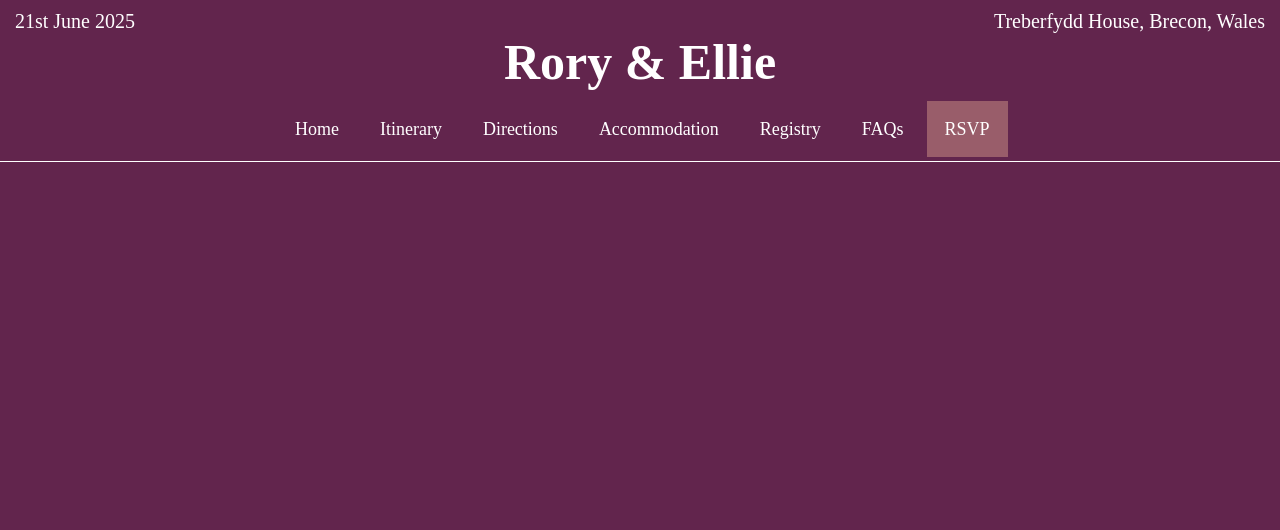
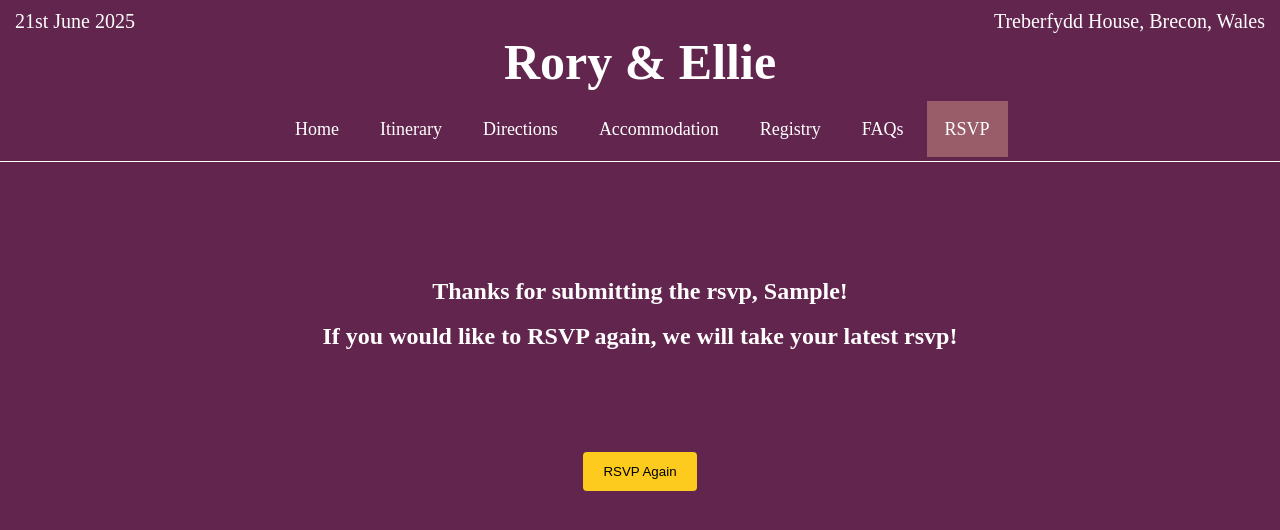
Before and after one commit to rjh-mopjones/wdst_fe, a React (Create React App) app in the folder wedsite/: page /rsvp in a window 1280 px wide. Both pictures are taken after typing "Sample" into the empty fields and a click on the button "Submit". Shown: the top 530 px of the page. Built offline with nearby package versions, Linux system fonts and the light colour scheme.

Commit message:
add ability to submit RSVP again

```diff
--- a/wedsite/src/App.js
+++ b/wedsite/src/App.js
@@ -17,20 +17,24 @@ export const NotSubmittedContext = React.createContext({
     notSubmitted:true
 });
 
+export const UserNameContext = React.createContext({
+    userName:""
+});
 
 
 const App = () => {
     const [notSubmitted, setNotSubmitted] = useState(NotSubmittedContext);
+    const [userName, setUserName] = useState(UserNameContext);
     return (
       // TODO mobile compatibility
       // TODO get drawing from eva and put it on home page
-      // TODO itinerary page put pic there (tbc but arrival by 12:30)
-      // TODO drections: parking available onsite
       // TODO log to server log file
-      // TODO add flags for RSVP
+      // TODO FAQs
+      // TODO Accommodation
       <Router>
           <div className={"page"}>
               <NotSubmittedContext.Provider value={[notSubmitted, setNotSubmitted]}>
+              <UserNameContext.Provider value={[userName, setUserName]}>
                   <Navbar/>
                   <div className="content">
                       <Routes>
@@ -43,6 +47,7 @@ const App = () => {
                           <Route path="/rsvp" element={<RSVP/>} />
                       </Routes>
                   </div>
+              </UserNameContext.Provider>
               </NotSubmittedContext.Provider>
           </div>
       </Router>
--- a/wedsite/src/components/RSVPForm.js
+++ b/wedsite/src/components/RSVPForm.js
@@ -1,10 +1,11 @@
 import React, {useContext, useState} from 'react';
-import { NotSubmittedContext } from '../App';
+import {NotSubmittedContext, UserNameContext} from '../App';
 
 
 const FormExample = () => {
 
     const [notSubmitted, setNotSubmitted] = useContext(NotSubmittedContext);
+    const [userName, setUserName] = useContext(UserNameContext);
 
     const [formData, setFormData] = useState({
         fullName: '',
@@ -74,10 +75,10 @@ const FormExample = () => {
         event.preventDefault();
         // You can perform form validation or submit data here
         formData.additionalRSVP = additionalFormData;
-        console.log('Not Submitted Before: ', notSubmitted);
-        // console.log('Form submitted:', formData);
-        setNotSubmitted(!notSubmitted)
-        console.log('Not Submitted After: ', notSubmitted);
+        setNotSubmitted(false)
+
+        setUserName(formData.fullName.split(" ")[0])
+
         // fetch("http://homeDomain:8000/rsvp", {
         //     method: 'POST',
         //     mode: 'no-cors',
--- a/wedsite/src/pages/RSVP.js
+++ b/wedsite/src/pages/RSVP.js
@@ -1,10 +1,11 @@
 import React, {useContext, useEffect} from 'react';
 import RSVPForm from "../components/RSVPForm";
-import { NotSubmittedContext } from '../App';
+import {NotSubmittedContext, UserNameContext} from '../App';
 import {useNavigate} from "react-router-dom";
 
 const RSVP = () => {
     const [notSubmitted, setNotSubmitted] = useContext(NotSubmittedContext);
+    const [userName, setUserName] = useContext(UserNameContext);
     const routerNavigate = useNavigate();
 
     // TODO do a "thanks for submitting"
@@ -30,12 +31,29 @@ const RSVP = () => {
 
     }, []);
 
+
+    const handleSubmitAgain= () => {
+        setNotSubmitted(true)
+    }
+
     return (
         <div className={"rsvp-form-div"}>
             {notSubmitted && (
             <RSVPForm/>
                 )}
+            {!notSubmitted && (
+                <div className={"rsvp-submitted-message"}>
+                    <h2>Thanks for submitting the rsvp, {userName}!</h2>
+                    <br/>
+                    <h2>If you would like to RSVP again, we will take your latest rsvp!</h2>
 
+                    <div className={"rsvp-submit-again-div"}>
+                        <button type="button" onClick={handleSubmitAgain} className="rsvp-submit-again-button">RSVP Again</button>
+                    </div>
+                </div>
+
+
+            )}
         </div>
     );
 };
--- a/wedsite/src/styles/rsvp.css
+++ b/wedsite/src/styles/rsvp.css
@@ -30,6 +30,16 @@
 
 .rsvp-submit-div{
     padding-top:5%
+}
+
+.rsvp-submit-again-button {
+    background-color: #FDCB1E;
+    margin-top:10%;
+    color: black;
+    padding: 12px 20px 12px 20px;
+    border: none;
+    border-radius: 4px;
+    cursor: pointer;
 }
 
 input[type=text], input[type=email], select, textarea{
@@ -82,6 +92,15 @@ button[type=submit] {
 }
 
 .rsvp-add-person-button {
+    background-color: #FDCB1E;
+    color: black;
+    padding: 12px 20px 12px 20px;
+    border: none;
+    border-radius: 4px;
+    cursor: pointer;
+}
+
+.rsvp-button {
     background-color: #FDCB1E;
     color: black;
     padding: 12px 20px 12px 20px;
```
